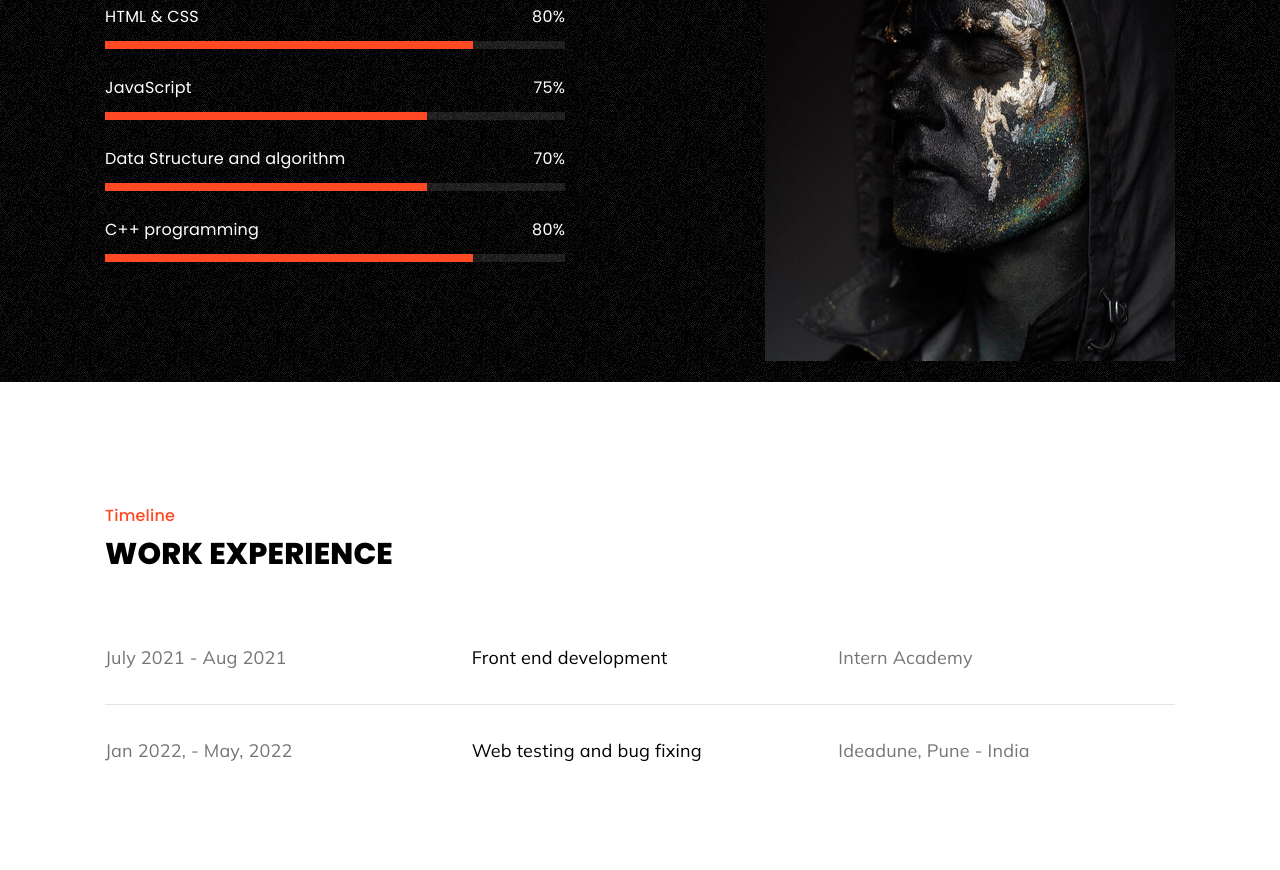
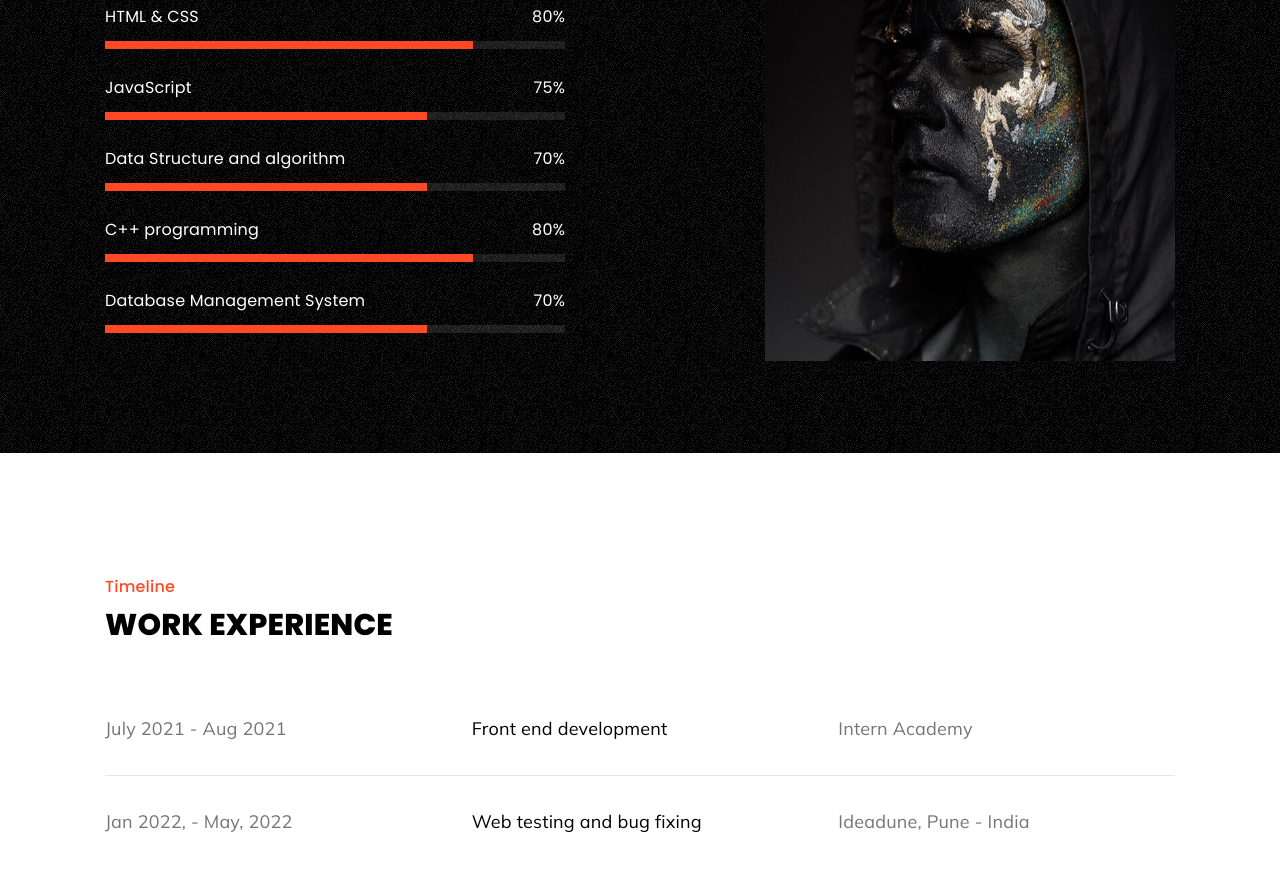
Before and after one commit to pintukrgupta/pesonal_blog_using_bootstrap, a plain HTML site: page index.html in a window 1280 px wide. Shown: the part 1904-2774 px from the top of the page. Drawn offline with nearby package versions, Linux system fonts and the light colour scheme; files whose address does not match are found by name.

Commit message:
Updating index.js for adding some skills
Adding Database Management System in skills baar

```diff
--- a/index.html
+++ b/index.html
@@ -360,6 +360,16 @@
                 </div>
               </li>
 
+              <li class="skills-item">
+                <div class="wrapper">
+                  <h3 class="skill-title">Database Management System</h3>
+                  <data class="skill-value" value="70%">70%</data>
+                </div>
+                <div class="progress-box">
+                  <div class="progress" style="width: 70%"></div>
+                </div>
+              </li>
+
             </ul>
 
           </div>
```
